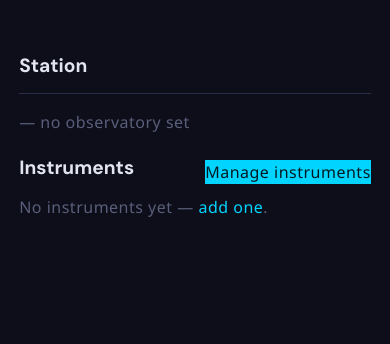
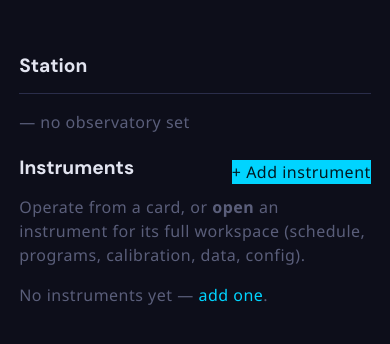
Before and after one commit to jomdh/e-callisto-NG, a Python web app: template src/ecallisto_ng/api/templates/portal/dashboard.html in a window 390 px wide. Shown: the top 344 px of the page. Run offline with Jinja, Linux system fonts and the light colour scheme; the template is opened without the code that fills it, so the values that code supplies are empty.

Commit message:
fix(ui): make dashboard card controls responsive + consistent
The cockpit cards had quick controls that silently failed: record used
?frames=200 (a bounded in-web capture that 409s while the acquire daemon holds
the port), and the handler discarded the result, so clicks looked dead.

- record is now continuous (frames=0), matching the workspace semantics.
- every record/stop/overview reports its outcome on the card (ok / error detail).
- each card gains an 'open' link into the instrument workspace; the top CTA is
  '+ Add instrument' so per-instrument management reads as the card/workspace,
  not a separate manage section.

Co-Authored-By: Claude Opus 4.8 <noreply@anthropic.com>

```diff
--- a/pyproject.toml
+++ b/pyproject.toml
@@ -4,7 +4,7 @@ build-backend = "setuptools.build_meta"
 
 [project]
 name = "ecallisto-ng"
-version = "0.13.3"
+version = "0.13.4"
 description = "Web-based solar radio spectrometer suite for a station (e-Callisto NG)"
 readme = "README.md"
 requires-python = ">=3.12"
--- a/src/ecallisto_ng/__init__.py
+++ b/src/ecallisto_ng/__init__.py
@@ -16,4 +16,4 @@ working agreement.
 
 from __future__ import annotations
 
-__version__ = "0.13.3"
+__version__ = "0.13.4"
--- a/src/ecallisto_ng/api/static/css/portal.css
+++ b/src/ecallisto_ng/api/static/css/portal.css
@@ -366,6 +366,8 @@ body {
 }
 .cockpit-meta dd { margin: 0; }
 .cockpit-actions { display: flex; flex-wrap: wrap; gap: 0.3rem; }
+.cockpit-msg { font-size: 0.8rem; min-height: 1em; }
+.cockpit-msg.error { color: var(--danger); }
 
 /* ---- data browser ---- */
 .cal-heatmap { display: flex; flex-wrap: wrap; gap: 3px; max-width: 26em; }
--- a/src/ecallisto_ng/api/static/js/dashboard.js
+++ b/src/ecallisto_ng/api/static/js/dashboard.js
@@ -36,23 +36,40 @@
     };
   });
 
-  // quick actions
+  // quick actions -- same semantics as the instrument workspace: record is
+  // continuous (until Stop), and every click reports its result on the card.
   async function act(method, url) {
-    const r = await fetch(url, { method });
-    return r.ok;
+    let detail = "";
+    try {
+      const r = await fetch(url, { method });
+      if (!r.ok) {
+        try { detail = (await r.json()).detail || r.status; }
+        catch (e) { detail = String(r.status); }
+      }
+      return { ok: r.ok, detail };
+    } catch (e) {
+      return { ok: false, detail: "network error" };
+    }
   }
   document.querySelectorAll(".cockpit-actions button[data-act]").forEach((b) => {
     b.addEventListener("click", async () => {
       const id = b.dataset.id, a = b.dataset.act;
       const map = {
-        record: ["POST", `/api/v1/instruments/${id}/record?frames=200`],
+        record: ["POST", `/api/v1/instruments/${id}/record`], // continuous
         stop: ["POST", `/api/v1/instruments/${id}/stop`],
         overview: ["POST", `/api/v1/instruments/${id}/overview`],
       };
       if (!map[a]) return;
+      const card = b.closest(".cockpit-card");
+      const msg = card && card.querySelector('[data-field="msg"]');
       b.disabled = true;
-      await act(map[a][0], map[a][1]);
+      if (msg) { msg.textContent = a + "…"; msg.className = "cockpit-msg muted"; }
+      const res = await act(map[a][0], map[a][1]);
       b.disabled = false;
+      if (msg) {
+        msg.textContent = res.ok ? a + " — ok" : "error: " + res.detail;
+        msg.className = res.ok ? "cockpit-msg muted" : "cockpit-msg error";
+      }
       refresh();
     });
   });
--- a/src/ecallisto_ng/api/templates/portal/dashboard.html
+++ b/src/ecallisto_ng/api/templates/portal/dashboard.html
@@ -7,8 +7,10 @@
 
   <div style="display:flex;justify-content:space-between;align-items:center">
     <h2 style="border:none;margin:0">Instruments</h2>
-    <a class="btn-filled" href="/portal/manage/instruments">Manage instruments</a>
+    <a class="btn-filled" href="/portal/manage/instruments">+ Add instrument</a>
   </div>
+  <p class="muted">Operate from a card, or <strong>open</strong> an instrument
+    for its full workspace (schedule, programs, calibration, data, config).</p>
 
   {% if cockpit %}
   <div class="cockpit-grid">
@@ -31,7 +33,9 @@
         <button class="btn-text" data-act="stop" data-id="{{ i.id }}">stop</button>
         <button class="btn-text" data-act="overview" data-id="{{ i.id }}">overview</button>
         <a class="btn-text" href="/portal/instruments/{{ i.id }}#live">live</a>
+        <a class="btn-text" href="/portal/instruments/{{ i.id }}">open &rsaquo;</a>
       </div>
+      <div class="cockpit-msg muted" data-field="msg"></div>
     </div>
     {% endfor %}
   </div>
```
Also changed, not shown: tests/test_workspace.py (+17 -0 lines).
